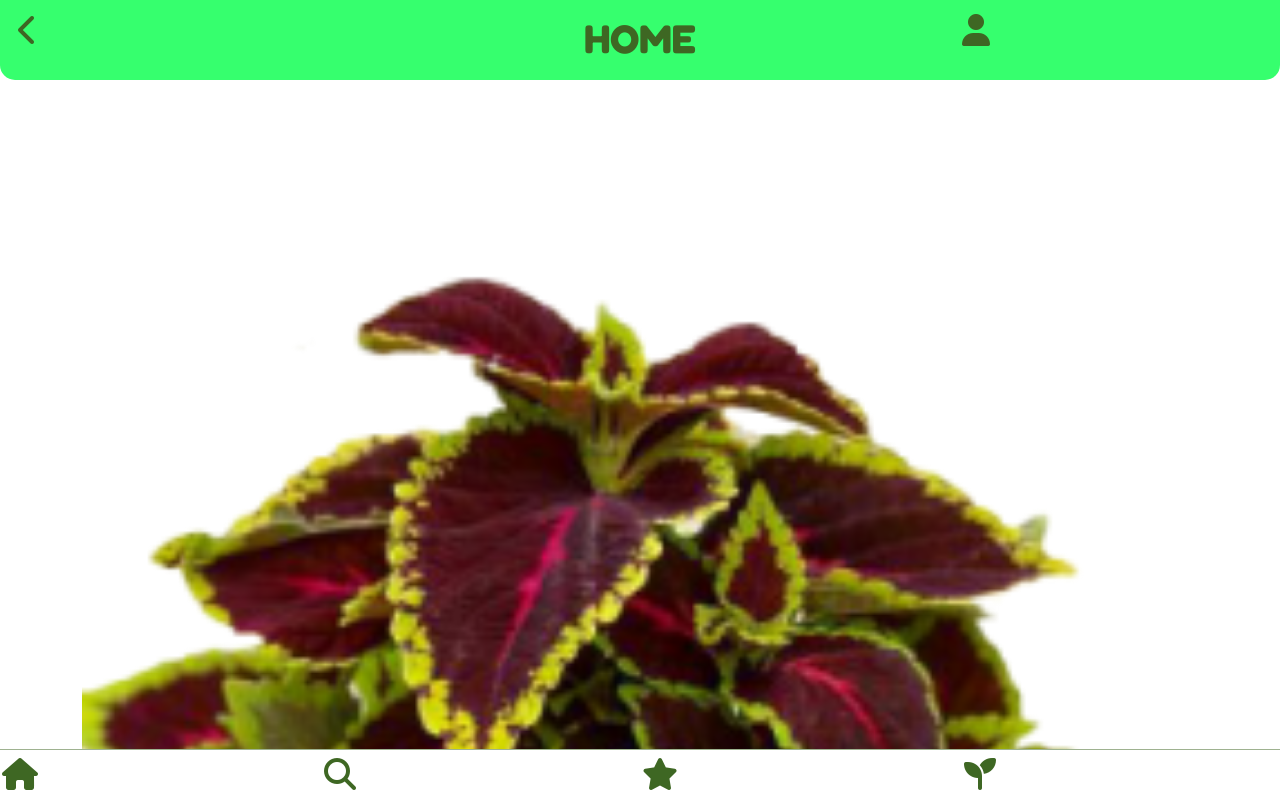
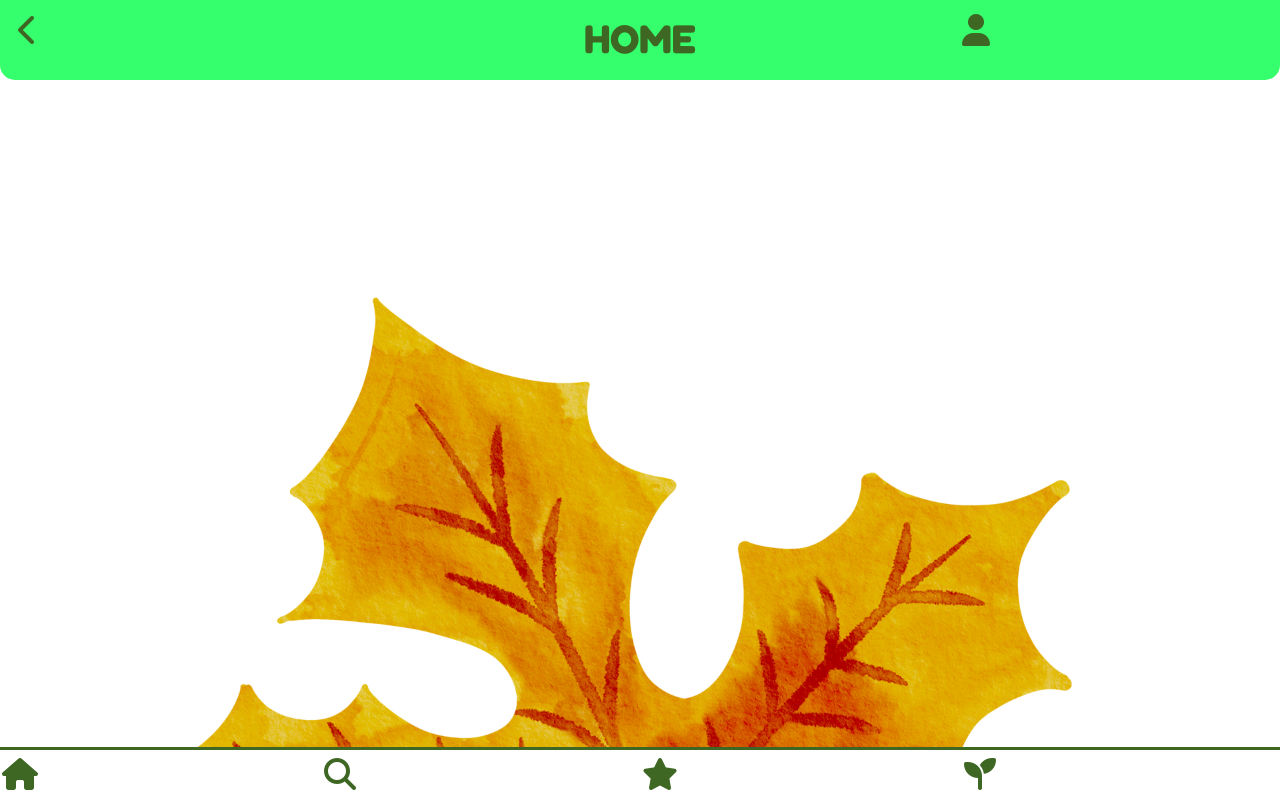
Before and after one commit to OscarRGonzalez/Bujero, an Angular app in the folder Bujero/: page /planta in a window 1280 px wide. Shown: the top 798 px of the page. Built offline with nearby package versions, Linux system fonts and the light colour scheme.

Commit message:
info-planta principio

```diff
--- a/Bujero/src/app/app.component.css
+++ b/Bujero/src/app/app.component.css
@@ -10,6 +10,6 @@
 .btm-nav-bar{
   padding-bottom: 8px;
   padding-top: 8px;
-  border-top: 1px solid rgba(62, 103, 35, 0.5);
+  border-top: 3px solid #3E6723;
   background-color: #ffffff;
 }
--- a/Bujero/src/app/components/info-planta/info-planta.component.html
+++ b/Bujero/src/app/components/info-planta/info-planta.component.html
@@ -1,5 +1,5 @@
-<div class="container contenedor">
-    <div id="carouselExampleIndicators" class="carousel slide">
+<div class=" contenedor">
+    <div id="carouselExampleIndicators" class="carousel slide divisionb ">
         <div class="carousel-indicators">
             <button type="button" data-bs-target="#carouselExampleIndicators" data-bs-slide-to="0" class="active"
                 aria-current="true" aria-label="Slide 1"></button>
@@ -10,7 +10,7 @@
         </div>
         <div class="carousel-inner">
             <div class="carousel-item active">
-                <img src="/assets/img/Coleo.png" class="d-block w-100" alt="...">
+                <img src="/assets/img/autumn.png" class="d-block w-100" alt="...">
             </div>
             <div class="carousel-item">
                 <img src="/assets/img/Coleo.png" class="d-block w-100" alt="...">
--- a/Bujero/src/styles.css
+++ b/Bujero/src/styles.css
@@ -7,3 +7,7 @@ body{
 .contenedor{
     padding-top: 20%;
 }
+.divisionb{
+    border-bottom: 3px solid #3E6723;
+    padding-bottom: 10px;
+}
```
Also changed, not shown: Bujero/src/app/components/info-planta/info-planta.component.css (+3 -0 lines).
